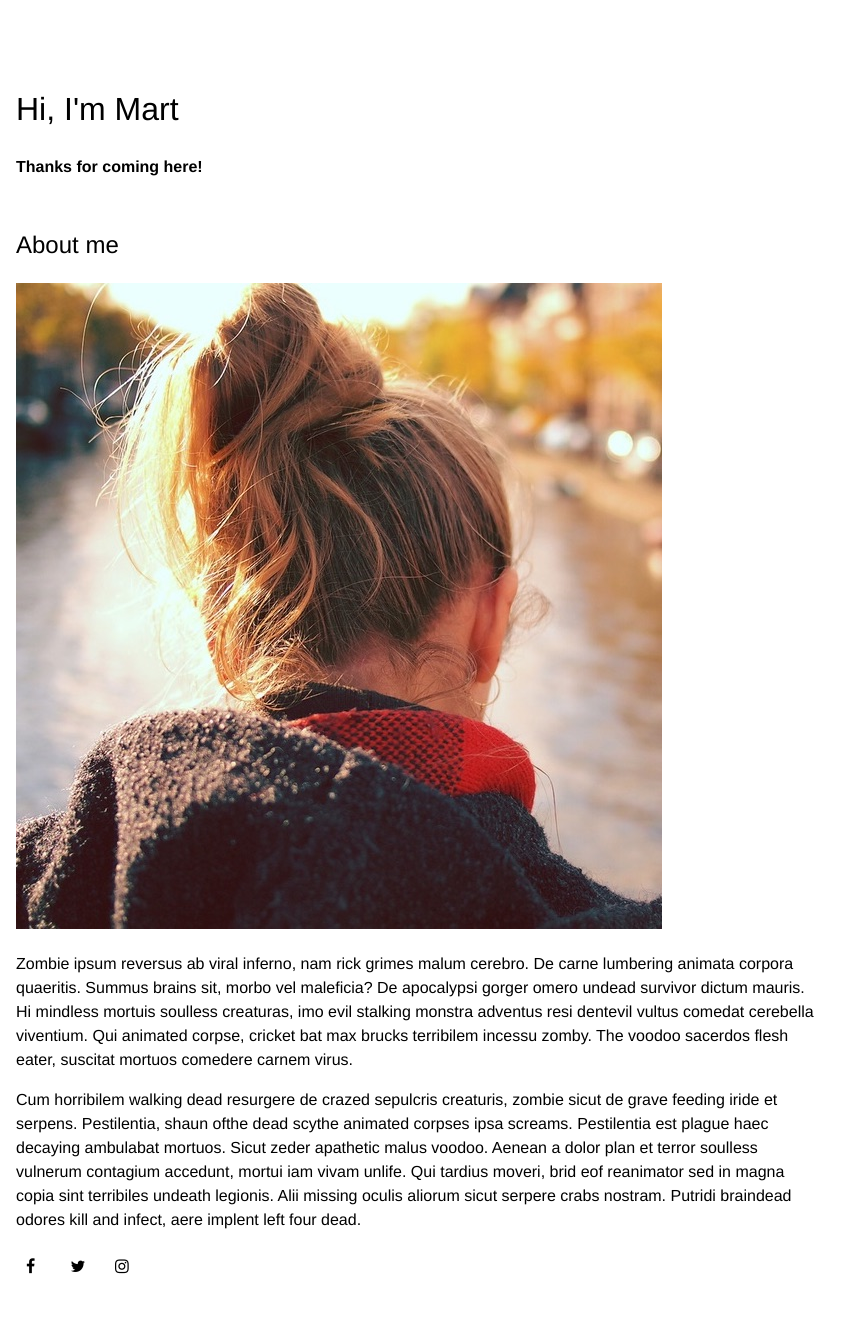
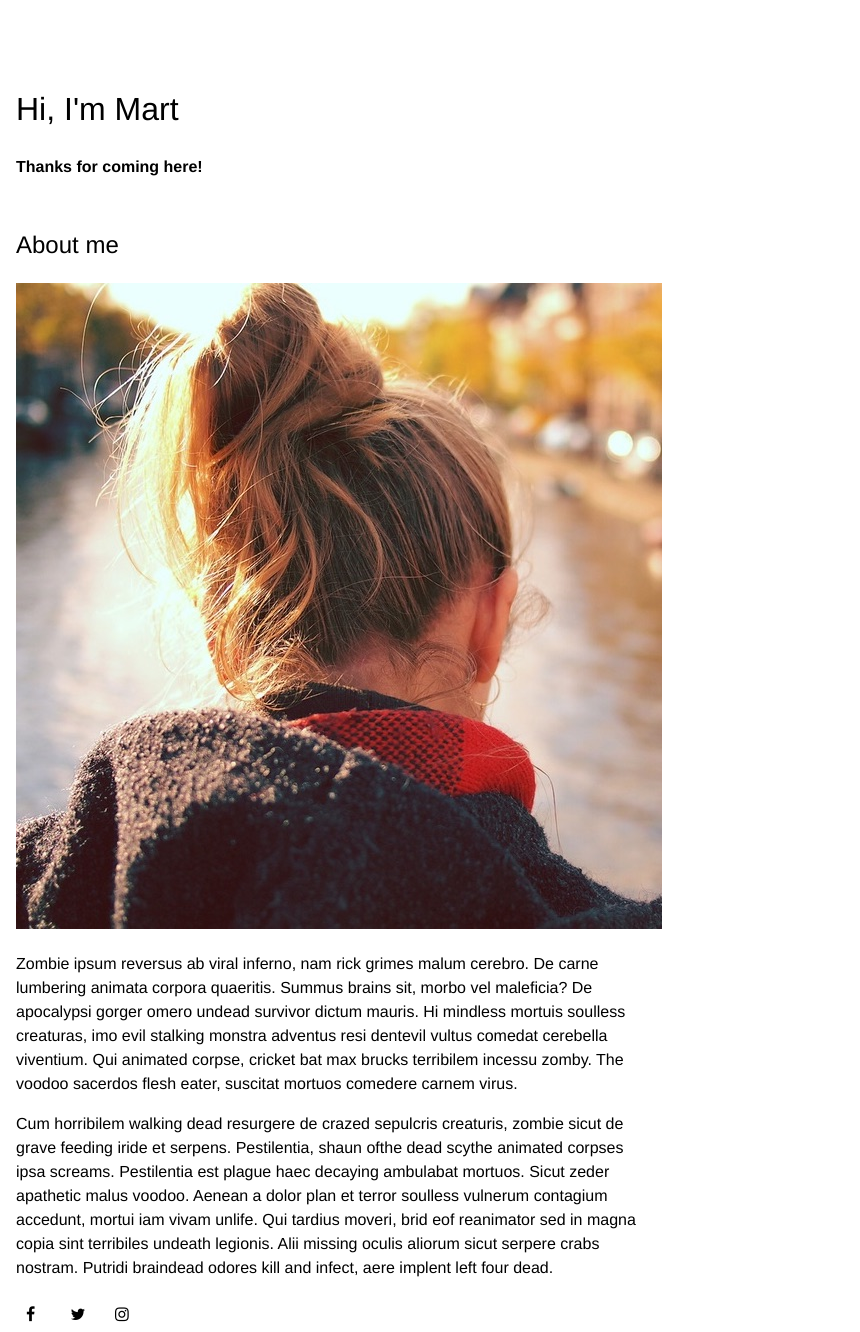
Before and after one commit to mxdws/espresso, a Jekyll site: the page built from about.html, in a window 1280 px wide. Shown: the whole page, without its empty margins (0-860 px from the left). Built offline with Jekyll 4.4.1, drawn with Linux system fonts in a browser that asks for light colours; nearby versions of some CDN libraries; before the commit the page ends 1284 px from its top, so only the background shows below that.

Commit message:
Update style.css

```diff
--- a/assets/css/style.css
+++ b/assets/css/style.css
@@ -2,17 +2,19 @@
 body {
 /*	display: none;*/
 	height: 100vh;
-/*	background-image: url('https://mxdws.github.io/onepage/assets/img/mxdbackg.jpg'); */
+/*
+	background-image: url('https://mxdws.github.io/onepage/assets/img/mxdbackg.jpg');
 	background-size: cover;
 	background-position: center;
+*/
+	margin: 0 auto;
+	max-width: 40em;
+	line-height: 1.5;
+	padding: 4em 1em;
 	text-align: left;
 	font: 1em/1.65em;
 	font-family: "HelveticaNeue-Light", "Helvetica Neue Light", "Helvetica Neue", Helvetica, Arial, "Lucida Grande", sans-serif;
    	font-weight: 300;
-	margin: 0 auto;
-	max-width: 50em;
-	line-height: 1.5;
-	padding: 4em 1em;
 }
 
 
@@ -73,3 +75,7 @@ h2 {
 	font-weight: bold;
 	text-decoration: none;
 }
+
+#web:hover, #pics:hover, #film:hover {
+	opacity: 0.7;
+}
```
